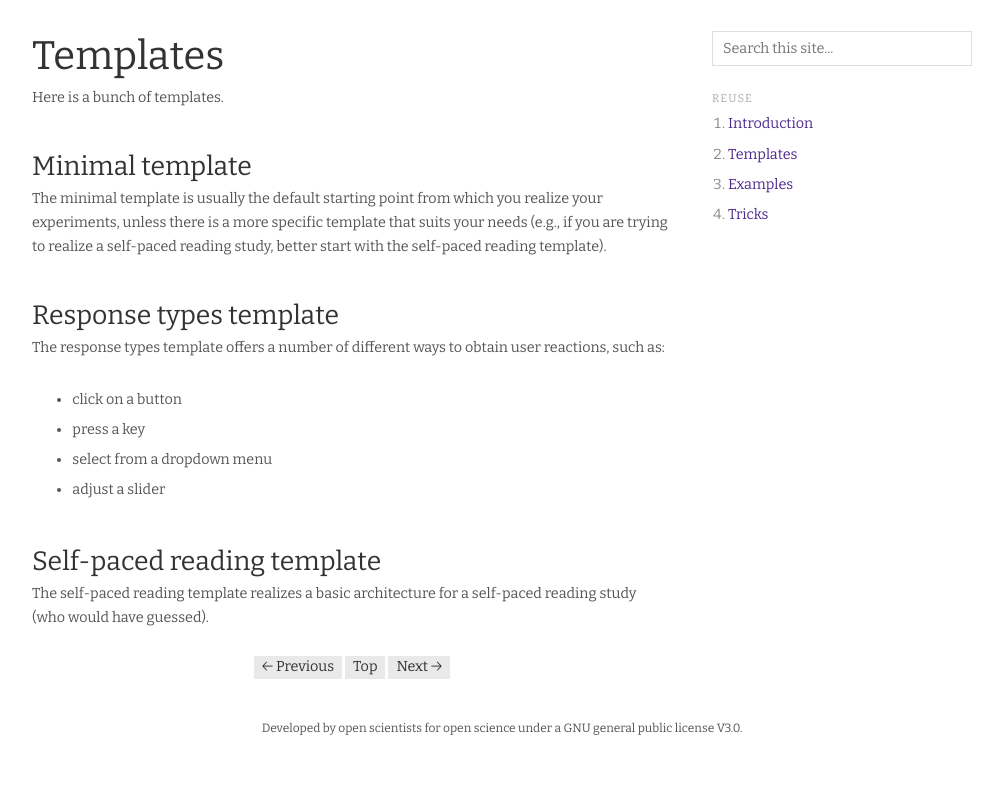
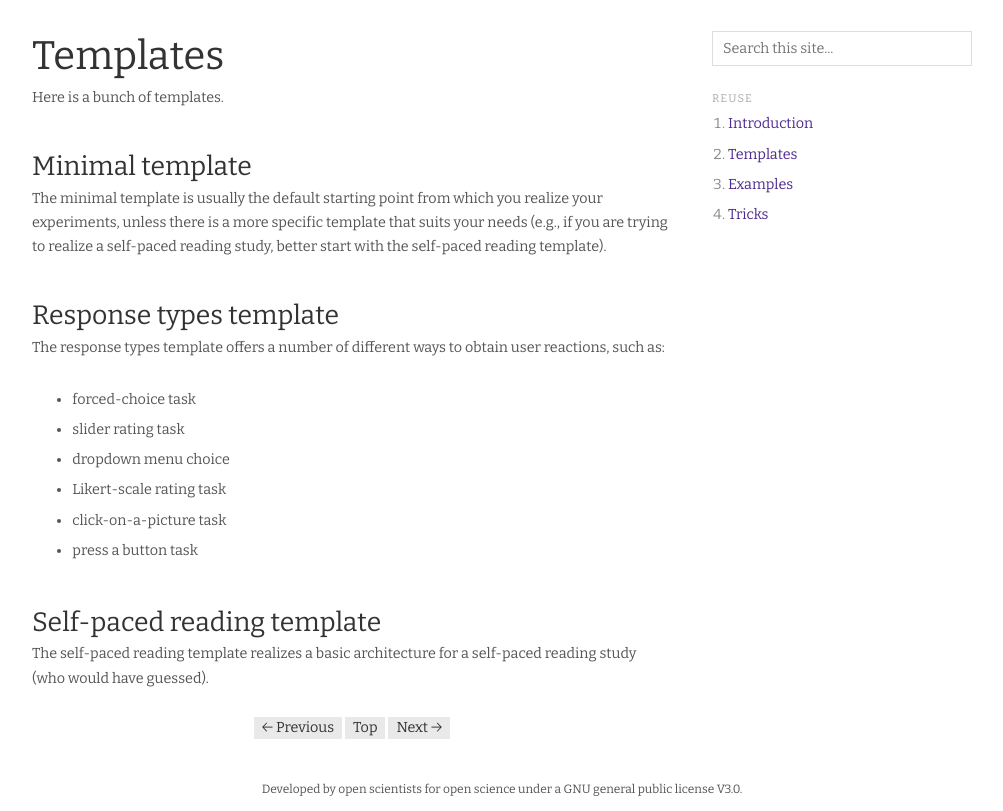
Before and after one commit to magpie-ea/magpie-site, a Jekyll site: the page built from reuse/templates.markdown, in a window 1280 px wide, cut to the strip 207-1018 px from the top of the page. Shown: the whole strip, without its empty margins (138-1141 px from the left). Built offline with Jekyll 4.4.1, drawn with Linux system fonts in a browser that asks for light colours; nearby versions of some CDN libraries; before the commit the page ends 958 px from its top, so only the background shows below that.

Commit message:
add info on templates

```diff
--- a/reuse/templates/responseTypes.md
+++ b/reuse/templates/responseTypes.md
@@ -3,7 +3,9 @@
 The response types template offers a number of different ways to obtain user reactions, such
 as:
 
-- click on a button
-- press a key
-- select from a dropdown menu
-- adjust a slider
+- forced-choice task
+- slider rating task
+- dropdown menu choice
+- Likert-scale rating task
+- click-on-a-picture task
+- press a button task
```
Also changed, not shown: reuse/templates/canvas.md (added, +4 -0 lines).
